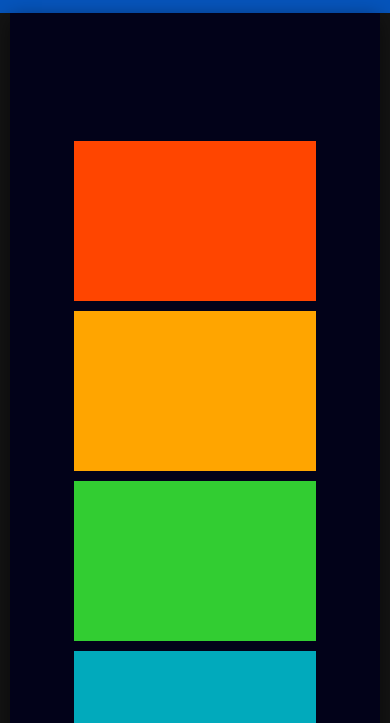
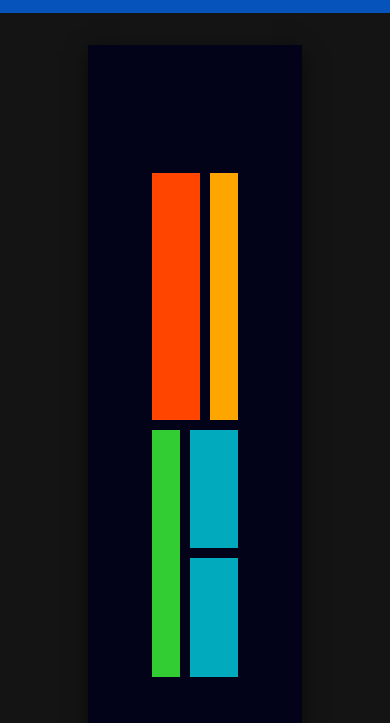
Before and after one commit to Eyezallhazy/Flex-and-Grid, a plain HTML site: page grid.html in a window 390 px wide. Shown: the part 121-844 px from the top of the page. Drawn offline with Linux system fonts and the light colour scheme.

Commit message:
Responsive Layout

```diff
--- a/styles.css
+++ b/styles.css
@@ -198,16 +198,4 @@ footer {
     .card p {
         margin-bottom: 5rem;
     }
-    .grid {
-        display: flex;
-        place-content: center;
-        flex-direction: column;
-        max-width: 95vw;
-        margin: 0 auto;
-    }
-    .grid div {
-        width: 100%;
-        margin: 0 auto;
-        height: 10rem;
-    }
 }
```
